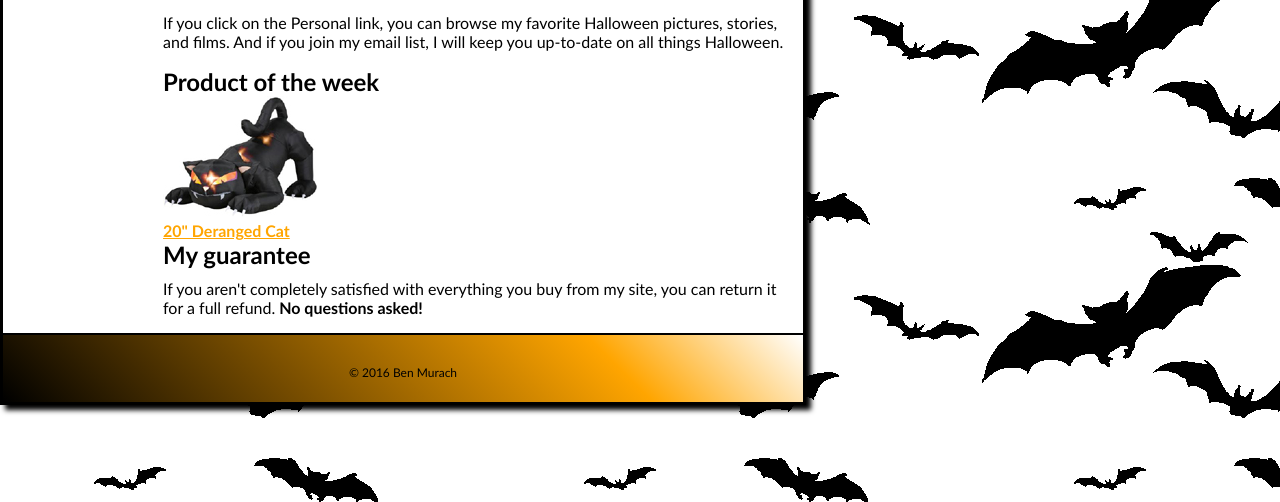
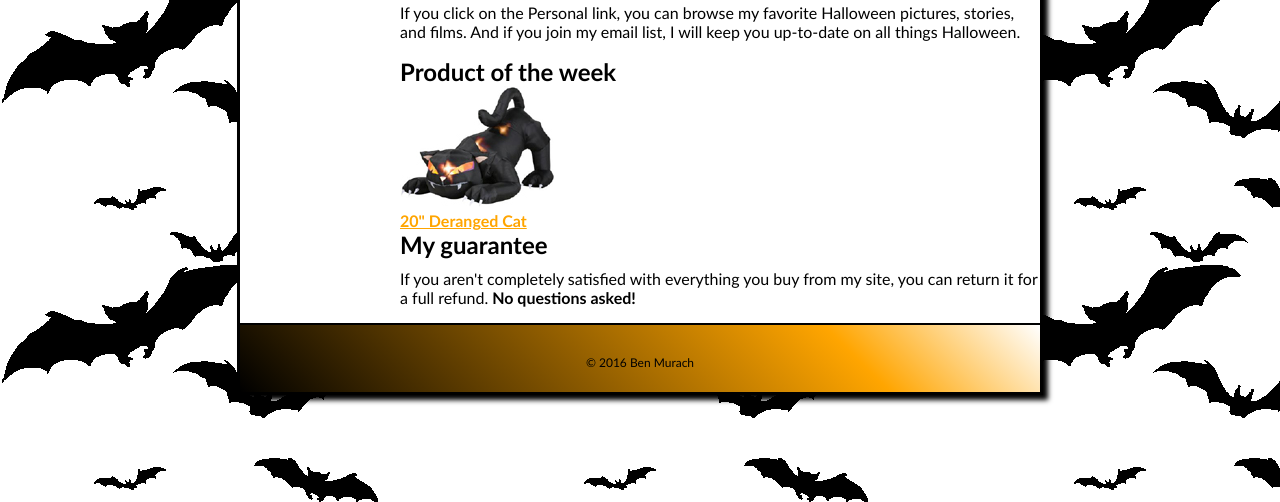
Before and after one commit to eelkin/HTMLClassExerciseF16, a plain HTML site: page HTMLClassExerciseF16/web/index.html in a window 1280 px wide. Shown: the part 298-800 px from the top of the page. Drawn offline with Linux system fonts and the light colour scheme.

Commit message:
finished exercise 4

```diff
--- a/HTMLClassExerciseF16/web/index.html
+++ b/HTMLClassExerciseF16/web/index.html
@@ -4,8 +4,8 @@
 <head>
   <meta charset="utf-8" />
   <title>Halloween Store</title>
+  <link href="styles/normalize.css" rel="stylesheet" type="text/css"/>
   <link href="styles/main.css" rel="stylesheet" type="text/css"/>
-  <link href="styles/normalize.css" rel="stylesheet" type="text/css"/>
 </head>
 <body>
   <header>
--- a/HTMLClassExerciseF16/web/styles/main.css
+++ b/HTMLClassExerciseF16/web/styles/main.css
@@ -4,7 +4,7 @@ body {
   border-color: black;
   box-shadow: 5px 5px 5px black;
   font-family: Optima, Geneva, Arial, sans-serif;
-  margin: auto;
+  margin: 0 auto;
   width: 800px;
 }
 
@@ -13,11 +13,13 @@ html{
   background-repeat: repeat;
 }
 
+
 .navigator{
   float: left;
   height: 500px;
   width: 160px;
 }
+
 
 li{
   padding: 5px;
@@ -60,6 +62,7 @@ h4{
   font-size: 125%;
 }
 
+
 .pump{
   float: left;
   margin: auto;
@@ -79,8 +82,9 @@ header{
   margin: auto;
 }
 
+
 main{
-  margin: 10px;
+  margin: auto;
 }
 
 p{
```
Lines whose indentation alone changed are shown as unchanged.
